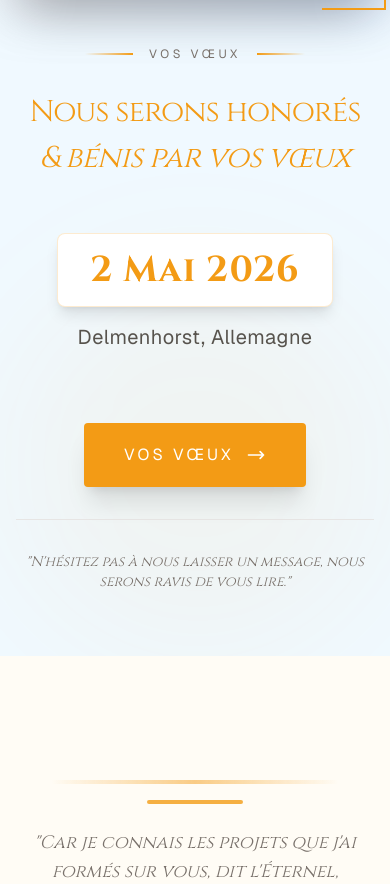
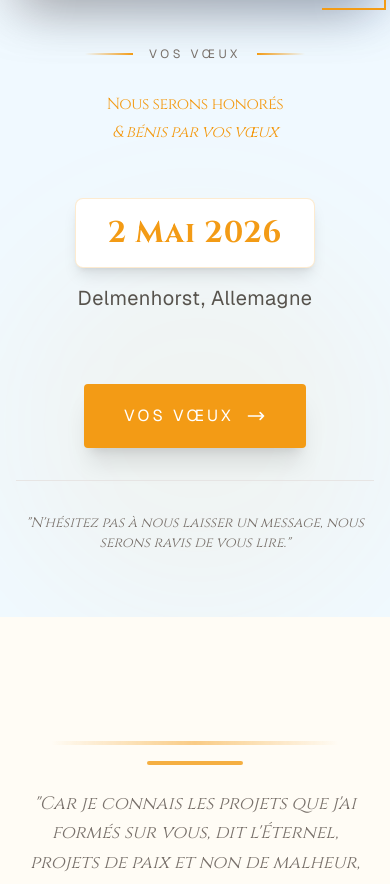
Before and after one commit to kenryalonzo/com.wedding.website, a Next.js app: page / in a window 390 px wide. Shown: the part 1230-2114 px from the top of the page. Built offline with nearby package versions, Linux system fonts and the light colour scheme; a web font is replaced by a local one.

Commit message:
style: reduce font sizes for title and date elements in SaveTheDate component

```diff
--- a/components/SaveTheDate.tsx
+++ b/components/SaveTheDate.tsx
@@ -50,14 +50,14 @@ export default function SaveTheDate() {
                 <div className="w-12 h-[2px] bg-linear-to-l from-transparent to-gold md:hidden" />
               </div>
 
-              <h2 className="text-3xl md:text-4xl font-serif text-gold tracking-tight leading-tight">
+              <h2 className="text-1xl md:text-2xl font-serif text-gold tracking-tight leading-tight">
                 {t.title1}
                 <span className="block text-gold italic mt-2">{t.title2}</span>
               </h2>
 
               <div className="space-y-4 py-6">
                 <div className="inline-block px-8 py-4 bg-white rounded-lg shadow-lg border border-gold/20">
-                  <p className="text-4xl md:text-5xl font-serif text-gold font-bold tracking-wide">
+                  <p className="text-3xl md:text-5xl font-serif text-gold font-bold tracking-wide">
                     {t.date}
                   </p>
                 </div>
```
